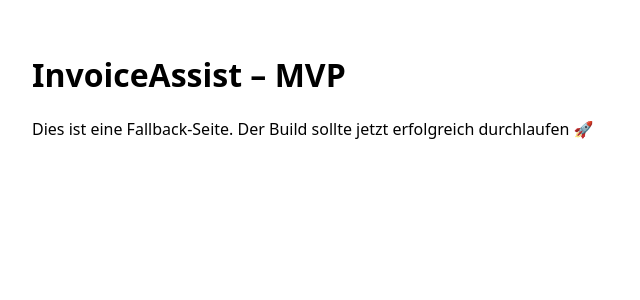
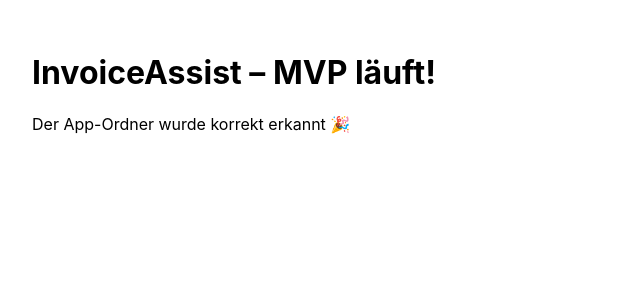
Before and after one commit to max16ad-cmyk/invoiceassist-ai, a Next.js app: page / in a window 1280 px wide. Shown: the top 300 px of the page, without its empty margins (0-640 px from the left). Built offline with nearby package versions, Linux system fonts and the light colour scheme.

Commit message:
create app/page.tsx

```diff
--- /dev/null
+++ b/app/page.tsx
@@ -0,0 +1,8 @@
+export default function Home() {
+  return (
+    <main style={{padding: 24, fontFamily: 'Inter, system-ui'}}>
+      <h1>InvoiceAssist – MVP läuft!</h1>
+      <p>Der App-Ordner wurde korrekt erkannt 🎉</p>
+    </main>
+  );
+}
```
